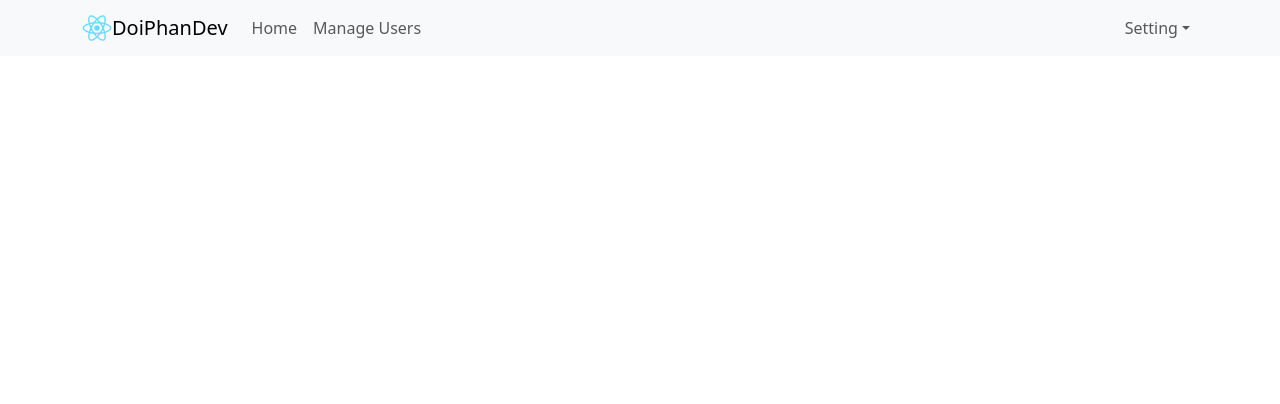
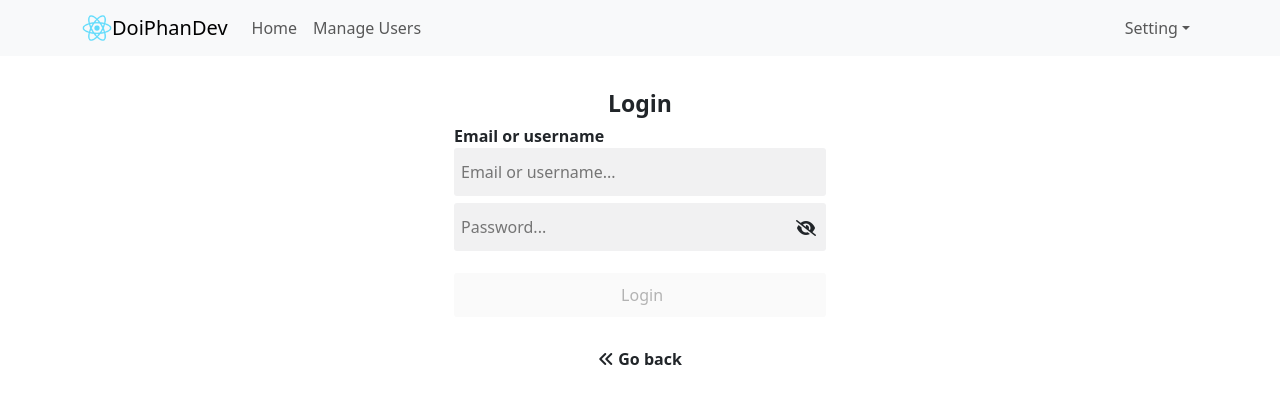
Before and after one commit to doiphan2002/React-Practice, a React (Create React App) app: page /login in a window 1280 px wide. Shown: the top 404 px of the page. Built offline with nearby package versions, Linux system fonts and the light colour scheme.

Commit message:
Function Login/Logout and APT Login/Logout

```diff
--- a/src/App.js
+++ b/src/App.js
@@ -6,6 +6,7 @@ import TableUsers from './components/TableUsers';
 import { Container } from 'react-bootstrap';
 import { ToastContainer} from 'react-toastify';
 import { Routes, Route, Link } from 'react-router-dom';
+import Login from './components/Login';
 
 
 function App() {
@@ -21,6 +22,8 @@ function App() {
       <Routes>
         <Route path='/' element={<Home/>}/>
         <Route path='/users' element={<TableUsers/>}/>
+        <Route path='/login' element={<Login/>}/>
+
       </Routes>
 </Container>
     </div>
--- a/src/App.scss
+++ b/src/App.scss
@@ -14,4 +14,78 @@ code {
 
 .app-container {
 
+  .login-container {
+    display: flex;
+    flex-direction: column;
+    margin: 0 auto;
+
+    .title {
+      text-align: center;
+      font-size: 23px;
+      font-weight: 600;
+      padding-top: 30px;
+    }
+
+    .text {
+      font-weight: 600;
+      padding-top: 3px;
+    }
+
+    input {
+      padding: 12px 7px;
+      outline: none;
+      margin-bottom: 7px;
+      background-color: #1618230f;
+      border: #1618230f;
+      border-radius: 3px;
+      width: 100%;
+
+      &:hover {
+        background-color: #dedede;
+      }
+    }
+
+    .input-2 {
+      position: relative;
+
+      i {
+        cursor: pointer;
+        position: absolute;
+        top: 17px;
+        right: 10px;
+      }
+
+
+    }
+
+    button {
+      padding: 10px;
+      border-radius: 3px;
+      outline: none;
+      border: none;
+      margin-top: 15px;
+
+      &.active {
+        background-color: #fe2c55;
+        color: white;
+      }
+    }
+
+    button[disabled=disabled], button:disabled {
+      cursor: not-allowed;
+    }
+
+
+    .back {
+      text-align: center;
+      margin-top: 30px;
+      cursor: pointer;
+      font-weight: 600;
+
+
+    }
+
+
+  }
+
 }
--- a/src/components/Header.jsx
+++ b/src/components/Header.jsx
@@ -3,10 +3,18 @@ import Nav from 'react-bootstrap/Nav';
 import Navbar from 'react-bootstrap/Navbar';
 import NavDropdown from 'react-bootstrap/NavDropdown';
 import logoApp from '../assets/img/logo192.png';
-import { useLocation, NavLink } from 'react-router-dom';
+import { useLocation, NavLink, useNavigate } from 'react-router-dom';
+import { toast } from 'react-toastify';
 
 const Header = (props) => {
-  const location = useLocation();
+  const navigate =  useNavigate();
+
+  const handleLogout = () => {
+    localStorage.removeItem("token");
+    navigate("/login");
+    toast.success("Log out success");
+  }
+
 
     return (
         <Navbar expand="lg" className="bg-body-tertiary">
@@ -30,8 +38,8 @@ const Header = (props) => {
               </Nav>
               <Nav>
               <NavDropdown title="Setting">
-                <NavDropdown.Item href="/login">Login</NavDropdown.Item>
-                <NavDropdown.Item href="/logout">Logout</NavDropdown.Item>
+                <NavLink to="/login" className="dropdown-item">Login</NavLink>
+                <NavDropdown.Item onClick={() => handleLogout()}>Logout</NavDropdown.Item>
               </NavDropdown>
             </Nav>
           </Navbar.Collapse>
--- /dev/null
+++ b/src/components/Login.jsx
@@ -0,0 +1,78 @@
+import { useEffect, useState } from "react";
+import { loginApi } from "../services/UserService";
+import { toast } from "react-toastify";
+import { useNavigate } from "react-router-dom";
+
+
+const Login = () => {
+    const navigate = useNavigate();
+    const [email, setEmail] = useState("");
+    const [password, setPassword] = useState("");
+    const [isShowPassword, setIsShowPassword] = useState(false);
+    const [loadingAPI, setLoadingAPI] = useState(false);
+
+    useEffect(() => {
+        let token =  localStorage.getItem("token")
+        if(token) {
+            navigate("/users");
+        }
+    },[])
+
+
+
+    const handleLogin =  async () => {
+        if(!email || !password) {
+            toast.success("Email/Password is required!")
+            return;
+        }
+        setLoadingAPI(true);
+        let res =  await loginApi(email, password);
+        if(res && res.token) {
+            localStorage.setItem("token", res.token);
+            navigate("/users");
+        } else {
+            // error
+            if (res && res.status === 400) {
+                toast.error(res.data.error);
+            }
+        }
+        setLoadingAPI(false);
+    }
+
+
+    return (
+    <div className="login-container col-12 col-sm-4">
+        <div className="title">Login</div>
+        <div className="text">Email or username</div>
+        <input
+        type="text"
+        placeholder="Email or username..."
+        value={email}
+        onChange={(event) => setEmail(event.target.value)}
+        />
+        <div className="input-2">
+        <input
+        type={isShowPassword === true ? "text" : "password"}
+        placeholder="Password..."
+        value={password}
+        onChange={(event) => setPassword(event.target.value)}
+        />
+        <i className={isShowPassword === true ? "fa-solid fa-eye" : "fa-solid fa-eye-slash"}
+        onClick={() => setIsShowPassword(!isShowPassword)}
+        ></i>
+        </div>
+        <button
+        className={email && password ? "active" : ""}
+        disabled={email && password ? false : true}
+        onClick={() => handleLogin()}
+        >
+            {loadingAPI && <i className="fa-solid fa-sync fa-spin"></i>}
+            &nbsp;Login
+            </button>
+        <div className="back">
+            <i className="fa-solid fa-angles-left"></i> Go back</div>
+
+    </div>
+    )
+}
+export default Login;
--- a/src/services/UserService.js
+++ b/src/services/UserService.js
@@ -16,4 +16,8 @@ const putUpdateUser = (name, job) => {
 const deleteUser = (id) => {
     return axios.delete(`api/users/${id}`)
 }
-export  {fetchAllUser, postCreateUser, putUpdateUser, deleteUser};
+
+const loginApi = (email, password) => {
+    return axios.post("/api/login", {email, password})
+}
+export  {fetchAllUser, postCreateUser, putUpdateUser, deleteUser, loginApi};
--- a/src/services/customize-axios.js
+++ b/src/services/customize-axios.js
@@ -13,7 +13,21 @@ instance.interceptors.response.use(function (response) {
 }, function(error) {
     // Any status code that falls outside the range of 2xx casue this function to trigger
     // Do something with response error
-    return Promise.reject(error);
+    let res = {};
+    if(error.response) {
+        // Request made and server responded
+        res.data = error.response.data;
+        res.status = error.response.status;
+        res.headers = error.response.headers;
+    } else if (error.request) {
+        // The request was made but no respone was received
+        console.log(error.request);
+    } else {
+        // Something happened in setting up the te request that triggered an Error
+        console.log('Error', error.message);
+    }
+    return res;
+    // return Promise.reject(error);
 });
 
 export default instance;
```
